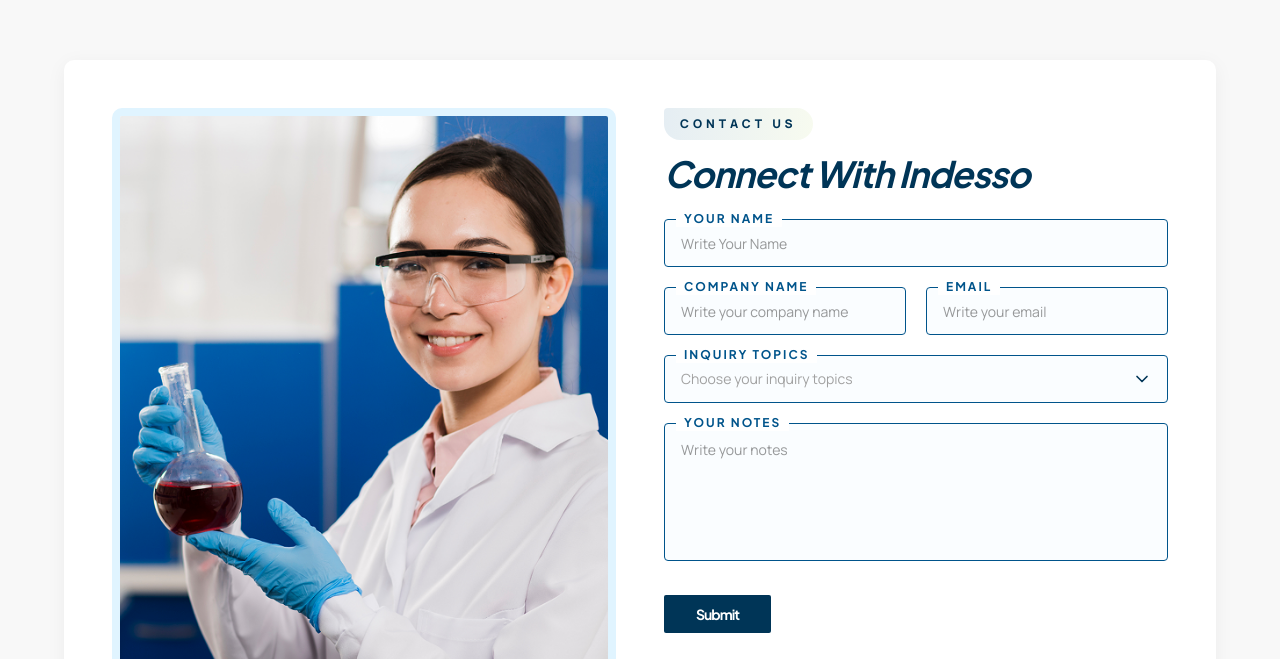
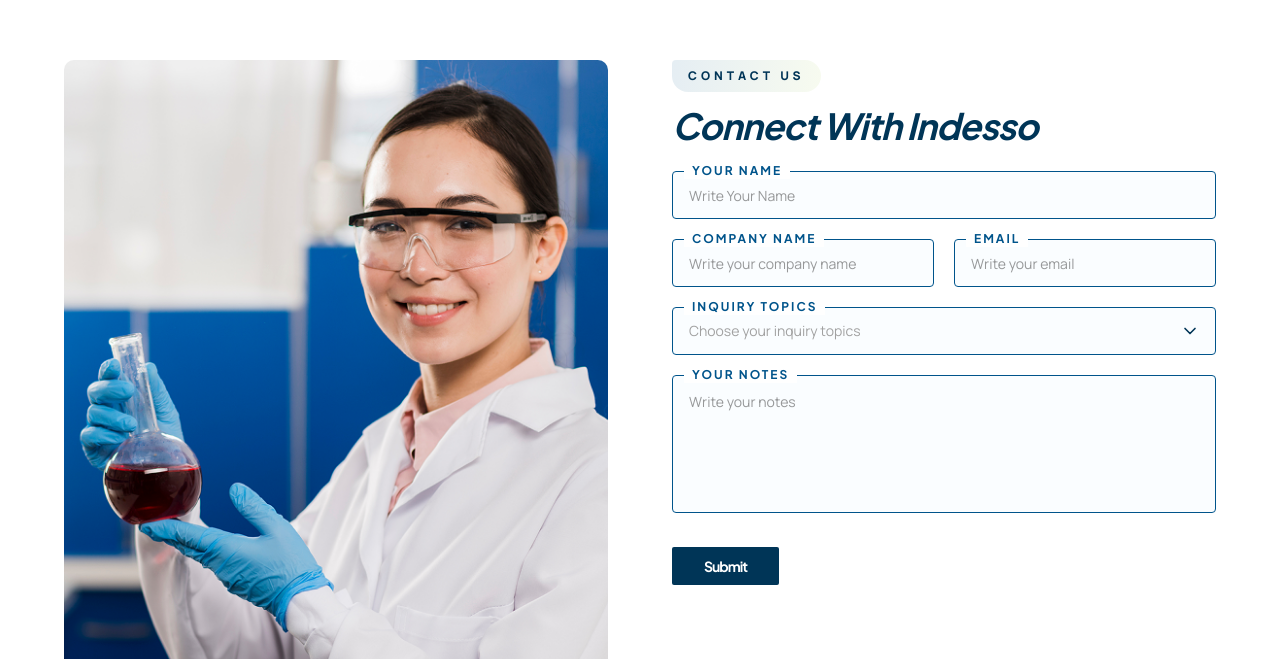
Before and after one commit to annzidane/indesso-website, a Next.js app: page /en/contact-us in a window 1280 px wide. Shown: the part 1681-2340 px from the top of the page. Built offline with nearby package versions, Linux system fonts and the light colour scheme; no server answers.

Commit message:
feat: ConnectFormSection layout and styles
Updated the ConnectFormSection to remove the card container, set the section background to white, and adjust grid spacing. Also removed the image border and box shadow for a cleaner layout.

```diff
--- a/components/sections/contact/connect-form-section.tsx
+++ b/components/sections/contact/connect-form-section.tsx
@@ -29,23 +29,15 @@
   }
 
   return (
-    <section className="py-12 md:py-16 lg:py-20 bg-[#F8F8F8]">
+    <section className="py-12 md:py-16 lg:py-20 bg-white">
       <div className="container mx-auto px-4">
-        {/* Card Container */}
-        <div
-          className="bg-white rounded-lg p-6 md:p-10 lg:p-12 max-w-6xl mx-auto"
-          style={{
-            boxShadow: "0px 4px 20px rgba(0, 0, 0, 0.05)",
-          }}
-        >
-          <div className="grid grid-cols-1 lg:grid-cols-2 gap-8 md:gap-10 lg:gap-12 items-start">
-            {/* Left: Image with border frame */}
+        <div className="grid grid-cols-1 lg:grid-cols-2 gap-8 md:gap-10 lg:gap-16 items-start max-w-6xl mx-auto">
+          {/* Left: Image */}
           <div className="w-full">
             <div
               className="relative w-full rounded-lg overflow-hidden"
               style={{
                 aspectRatio: "560 / 736",
-                  border: "8px solid #E0F4FF",
               }}
             >
               <Image
@@ -274,7 +266,6 @@
             </div>
         </div>
       </div>
-      </div>
     </section>
   )
 }
```
Lines whose indentation alone changed are shown as unchanged.
